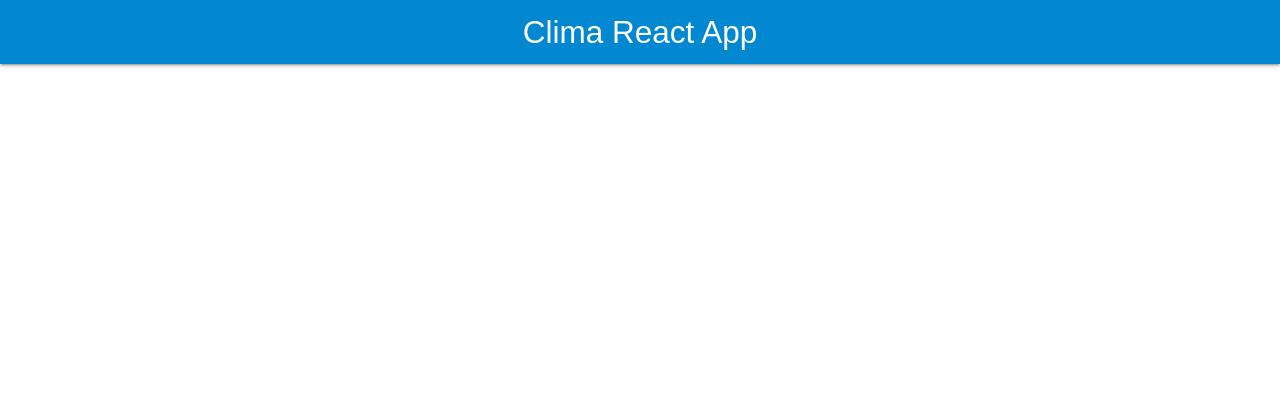
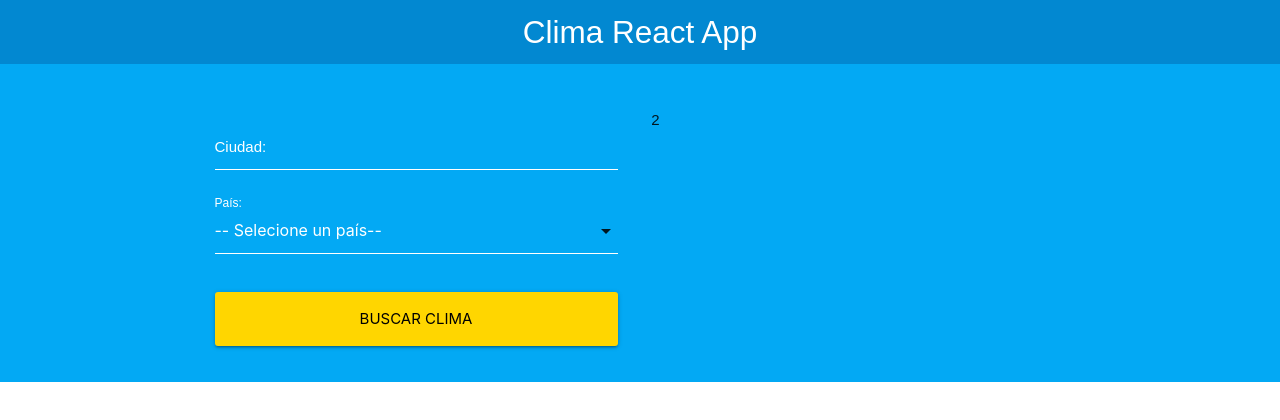
Before and after one commit to carlossantesp/clima-app-react, a React (Create React App) app: page / in a window 1280 px wide. Shown: the top 420 px of the page. Built offline with nearby package versions, Linux system fonts and the light colour scheme.

Commit message:
Agregando el componente Formulario

```diff
--- a/src/App.js
+++ b/src/App.js
@@ -1,10 +1,21 @@
 import React, { Fragment } from "react";
+import Formulario from "./components/Formulario";
 import Header from "./components/Header";
 
 function App() {
   return (
     <Fragment>
       <Header titulo="Clima React App" />
+      <div className="contenedor-form">
+        <div className="container">
+          <div className="row">
+            <div className="col m6 s12">
+              <Formulario />
+            </div>
+            <div className="col m6 s12">2</div>
+          </div>
+        </div>
+      </div>
     </Fragment>
   );
 }
--- /dev/null
+++ b/src/components/Formulario.js
@@ -0,0 +1,71 @@
+import React, { useState } from "react";
+
+const Formulario = () => {
+  const [search, setSearch] = useState({
+    ciudad: "",
+    pais: "",
+  });
+  const [error, setError] = useState(false);
+
+  const { ciudad, pais } = search;
+
+  const handleChange = (e) => {
+    setSearch({
+      ...search,
+      [e.target.name]: e.target.value,
+    });
+  };
+
+  const handleSubmit = (e) => {
+    e.preventDefault();
+    if (ciudad.trim() === "" || pais.trim() === "") {
+      setError(true);
+      return;
+    }
+
+    setError(false);
+  };
+
+  return (
+    <form onSubmit={handleSubmit}>
+      {error ? (
+        <p className="red darken-4 error">Todos los campos son obligatorios</p>
+      ) : null}
+      <div className="input-field col s12">
+        <input
+          type="text"
+          name="ciudad"
+          id="ciudad"
+          value={ciudad}
+          onChange={handleChange}
+        />
+        <label htmlFor="ciudad">Ciudad:</label>
+      </div>
+
+      <div className="input-field col s12">
+        <select name="pais" id="pais" value={pais} onChange={handleChange}>
+          <option value="">-- Selecione un país--</option>
+          <option value="BO">Bolivia</option>
+          <option value="US">Estados Unidos</option>
+          <option value="MX">México</option>
+          <option value="AR">Argentina</option>
+          <option value="CO">Colombia</option>
+          <option value="CR">Costa Rica</option>
+          <option value="ES">España</option>
+          <option value="PE">Perú</option>
+        </select>
+        <label htmlFor="pais">País: </label>
+      </div>
+
+      <div className="input-field col s12">
+        <input
+          type="submit"
+          value="Buscar Clima"
+          className="waves-effect waves-light btn-large btn-block yellow accent-4"
+        />
+      </div>
+    </form>
+  );
+};
+
+export default Formulario;
```
